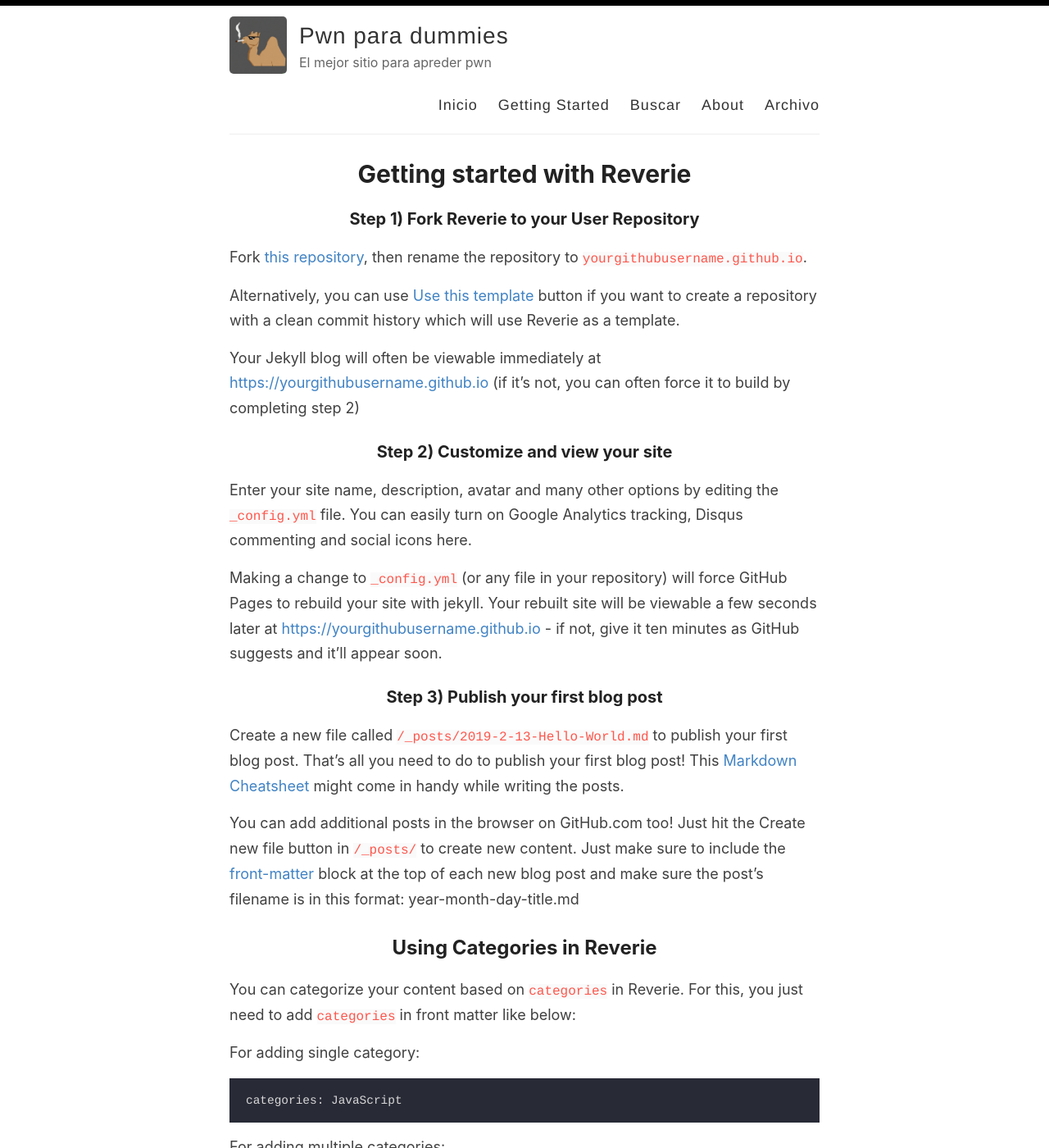
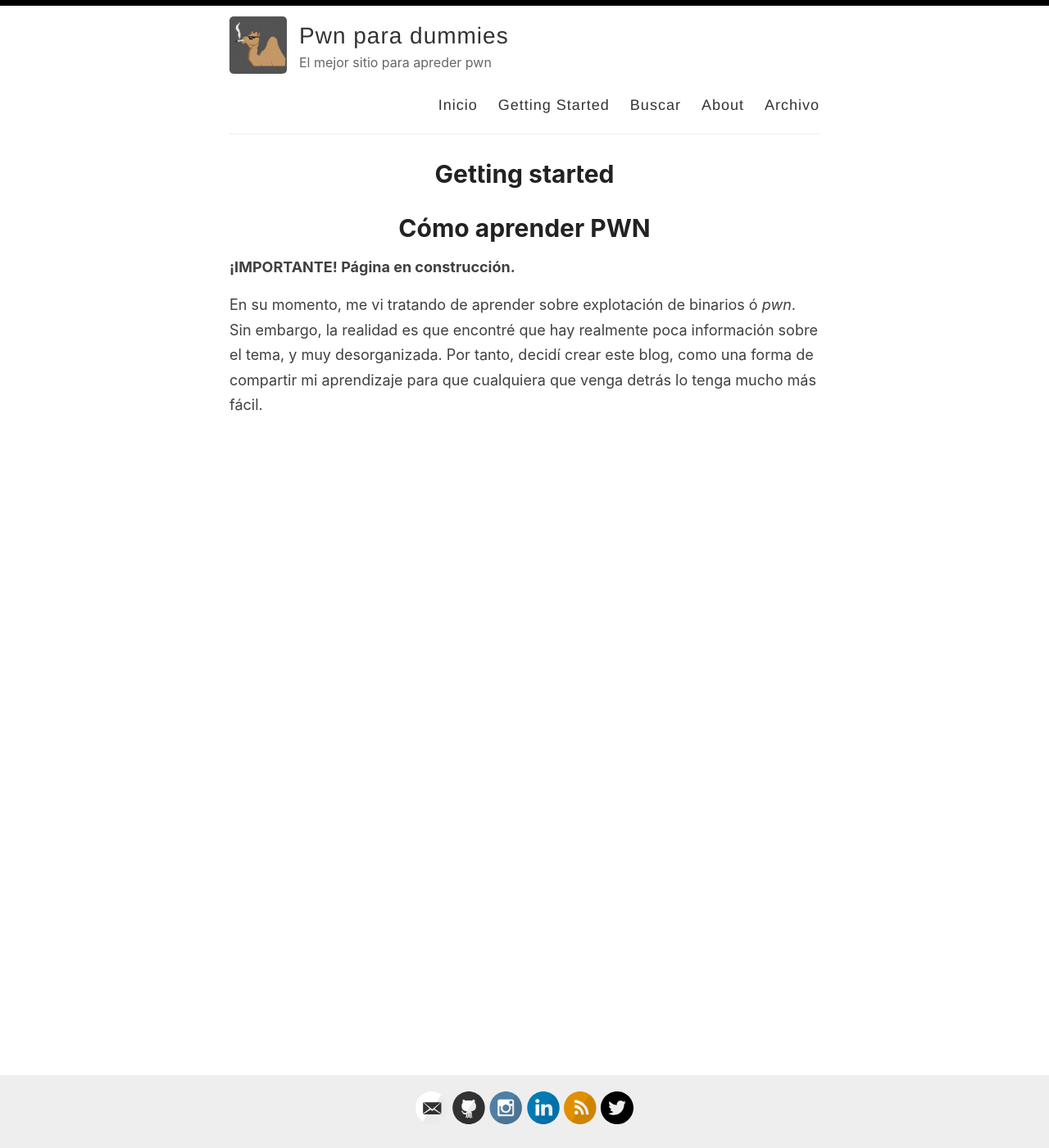
Before and after one commit to naibu3/naibu3.github.io, a Jekyll site: the page built from _pages/getting-started.md, in a window 1280 px wide and 1400 px high. Shown: the whole window at 82% size. Built offline with Jekyll 4.4.1, drawn with Linux system fonts in a browser that asks for light colours; some of the changed text lies outside the part shown.

Commit message:
Last personalization

````diff
--- a/_pages/getting-started.md
+++ b/_pages/getting-started.md
@@ -1,51 +1,11 @@
 ---
 layout: page
-title: Getting started with Reverie
+title: Getting started
 permalink: /getting-started/
 ---
 
-### Step 1) Fork Reverie to your User Repository
+# Cómo aprender PWN
 
-Fork [this repository](https://github.com/amitmerchant1990/reverie), then rename the repository to `yourgithubusername.github.io`.
+**¡IMPORTANTE! Página en construcción.**
 
-Alternatively, you can use [Use this template](https://github.com/amitmerchant1990/reverie/generate) button if you want to create a repository with a clean commit history which will use Reverie as a template.
-
-Your Jekyll blog will often be viewable immediately at <https://yourgithubusername.github.io> (if it's not, you can often force it to build by completing step 2)
-
-### Step 2) Customize and view your site
-
-Enter your site name, description, avatar and many other options by editing the `_config.yml` file. You can easily turn on Google Analytics tracking, Disqus commenting and social icons here.
-
-Making a change to `_config.yml` (or any file in your repository) will force GitHub Pages to rebuild your site with jekyll. Your rebuilt site will be viewable a few seconds later at <https://yourgithubusername.github.io> - if not, give it ten minutes as GitHub suggests and it'll appear soon.
-
-### Step 3) Publish your first blog post
-
-Create a new file called `/_posts/2019-2-13-Hello-World.md` to publish your first blog post. That's all you need to do to publish your first blog post! This [Markdown Cheatsheet](https://github.com/adam-p/markdown-here/wiki/Markdown-Cheatsheet) might come in handy while writing the posts.
-
-> You can add additional posts in the browser on GitHub.com too! Just hit the <kbd>Create new file</kbd> button in `/_posts/` to create new content. Just make sure to include the [front-matter](http://jekyllrb.com/docs/frontmatter/) block at the top of each new blog post and make sure the post's filename is in this format: year-month-day-title.md
-
-## Using Categories in Reverie
-
-You can categorize your content based on `categories` in Reverie. For this, you just need to add `categories` in front matter like below:
-
-For adding single category:
-
-```md
-categories: JavaScript
-```
-
-For adding multiple categories:
-
-```md
-categories: [PHP, Laravel]
-```
-
-The contegorized content can be shown over this URL: <https://yourgithubusername.github.io/categories/>
-
-## RSS
-
-The generated [RSS feed](https://en.wikipedia.org/wiki/RSS) of your blog can be found at <https://yourgithubusername.github.io/feed>. You can see the example RSS feed over [here](https://www.amitmerchant.com/reverie/feed).
-
-## Sitemap
-
-The generated sitemap of your blog can be found at <https://yourgithubusername.github.io/sitemap>. You can see the example sitemap feed over [here](https://www.amitmerchant.com/reverie/sitemap).
+En su momento, me vi tratando de aprender sobre explotación de binarios ó *pwn*. Sin embargo, la realidad es que encontré que hay realmente poca información sobre el tema, y muy desorganizada. Por tanto, decidí crear este blog, como una forma de compartir mi aprendizaje para que cualquiera que venga detrás lo tenga mucho más fácil.
````
Also changed, not shown: 404.md (+1 -1 lines), _pages/about.md (+2 -4 lines), README.md, images/404.jpg, images/categories.png (deleted), images/favicon-32x32.png, images/galaxy.jpg (deleted), images/mobile-demo.png (deleted), images/reverie-demo.png (deleted), images/reverie-text.png (deleted), images/reverie.png (deleted), images/search.png (deleted).
